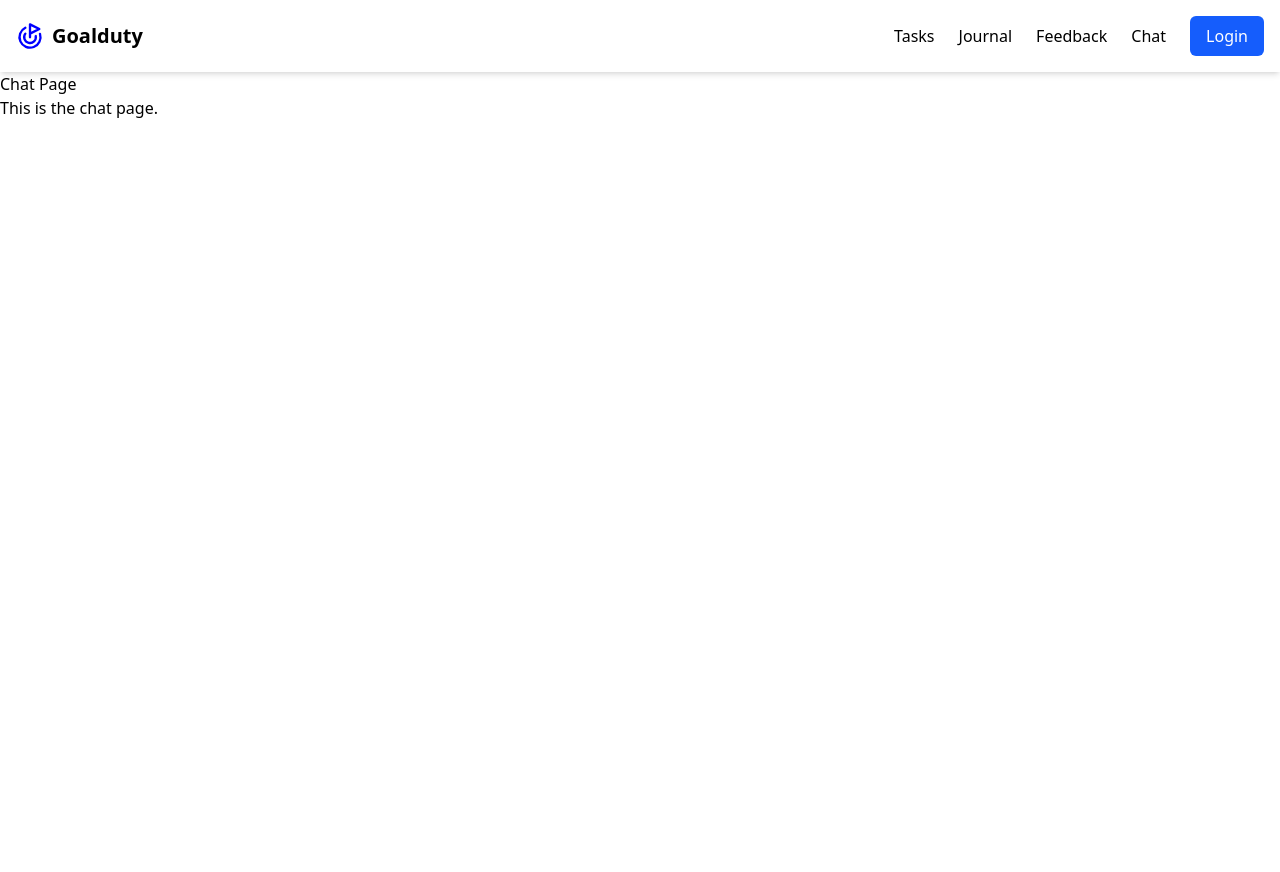
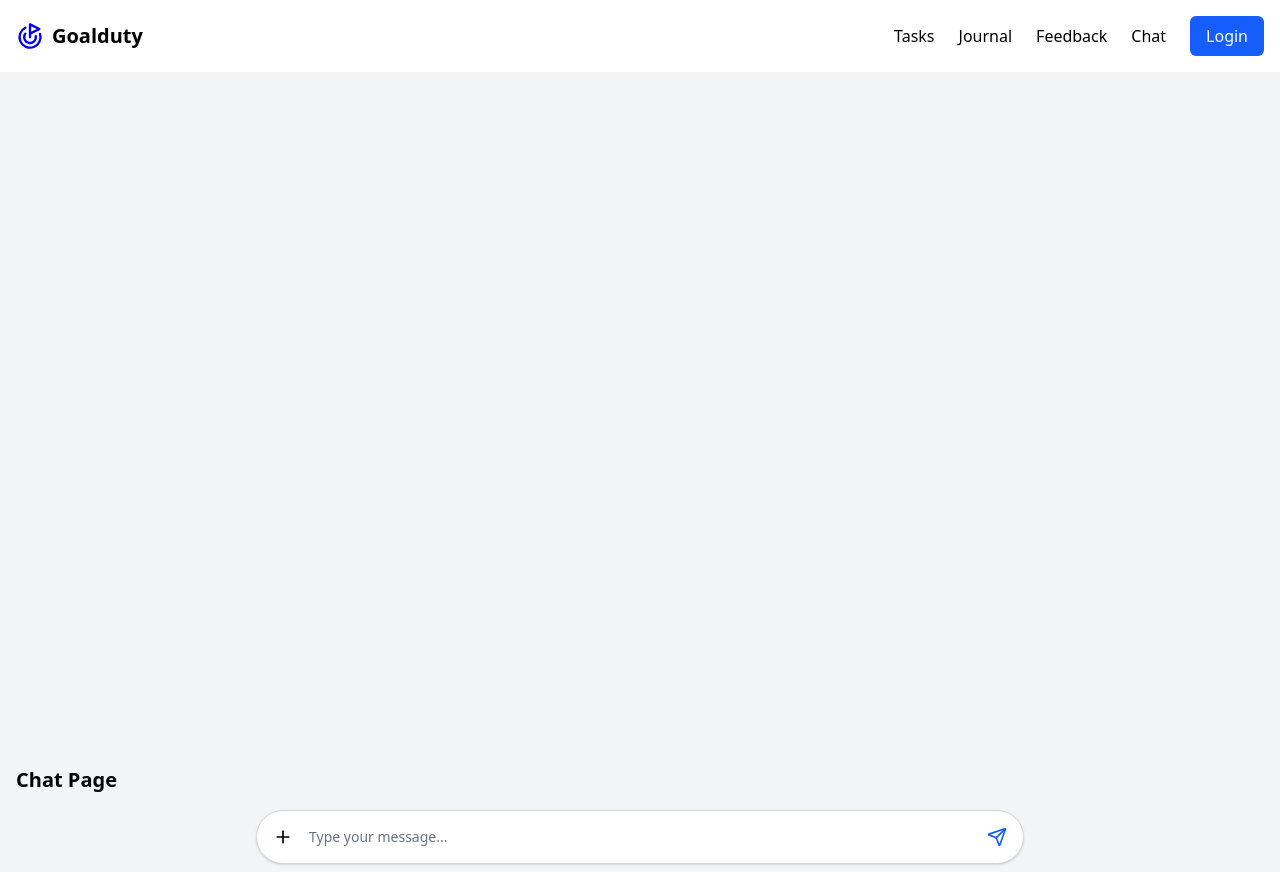
Before and after one commit to HappyDevs1/goalduty, a Next.js app in the folder frontend/: page /chat in a window 1280 px wide. Before the commit the page ends 800 px from the top, so only its background shows below. Built offline with nearby package versions, Linux system fonts and the light colour scheme.

Commit message:
feat: :sparkles: using the chat component in the chat page

```diff
--- a/frontend/src/app/chat/page.tsx
+++ b/frontend/src/app/chat/page.tsx
@@ -1,8 +1,12 @@
+"use client";
+
+import ChatComponent from "../components/ChatComponent";
+
 export default function ChatPage() {
   return (
-    <div>
-      <h1>Chat Page</h1>
-      <p>This is the chat page.</p>
+    <div className="flex flex-col h-screen justify-end px-4 py-2 bg-gray-100">
+      <h1 className="text-xl font-semibold mb-4">Chat Page</h1>
+      <ChatComponent />
     </div>
   );
 }
```
